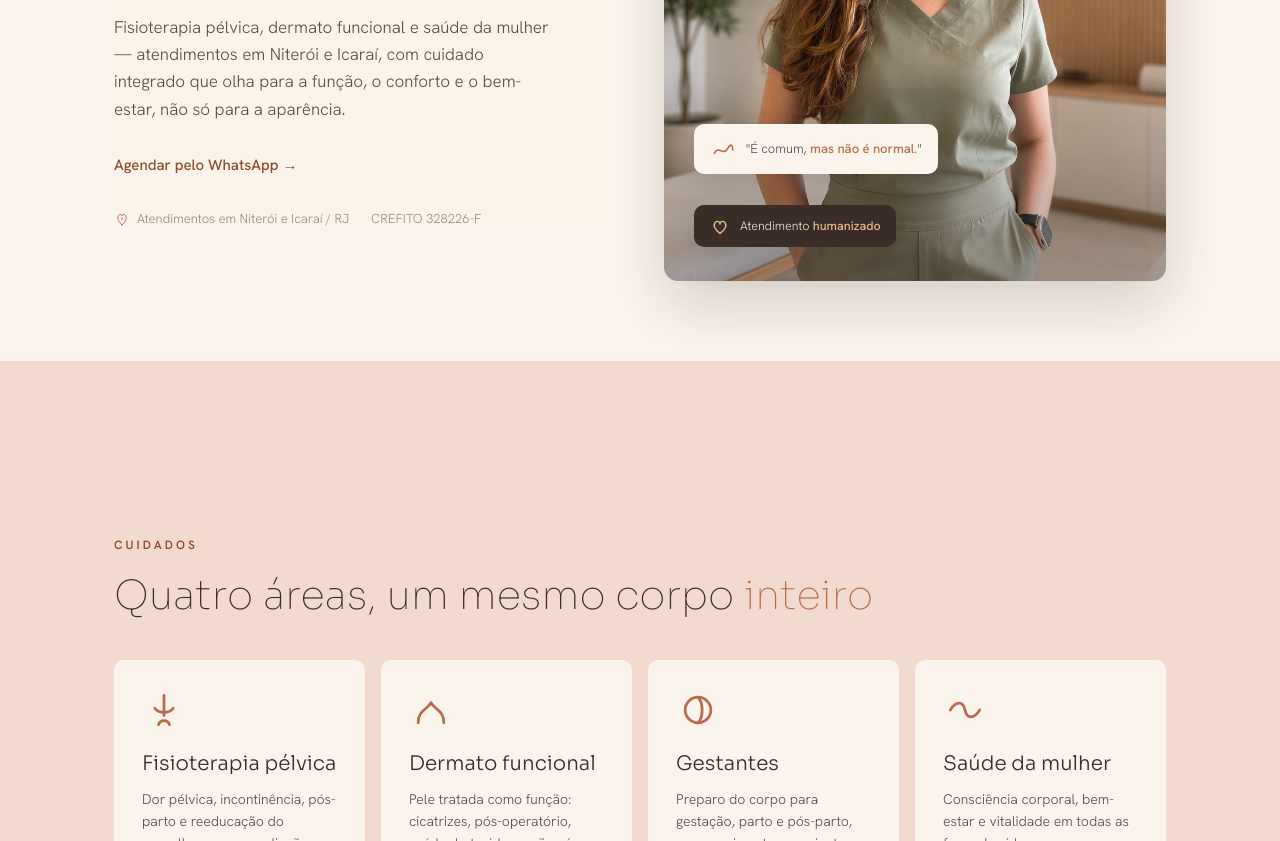
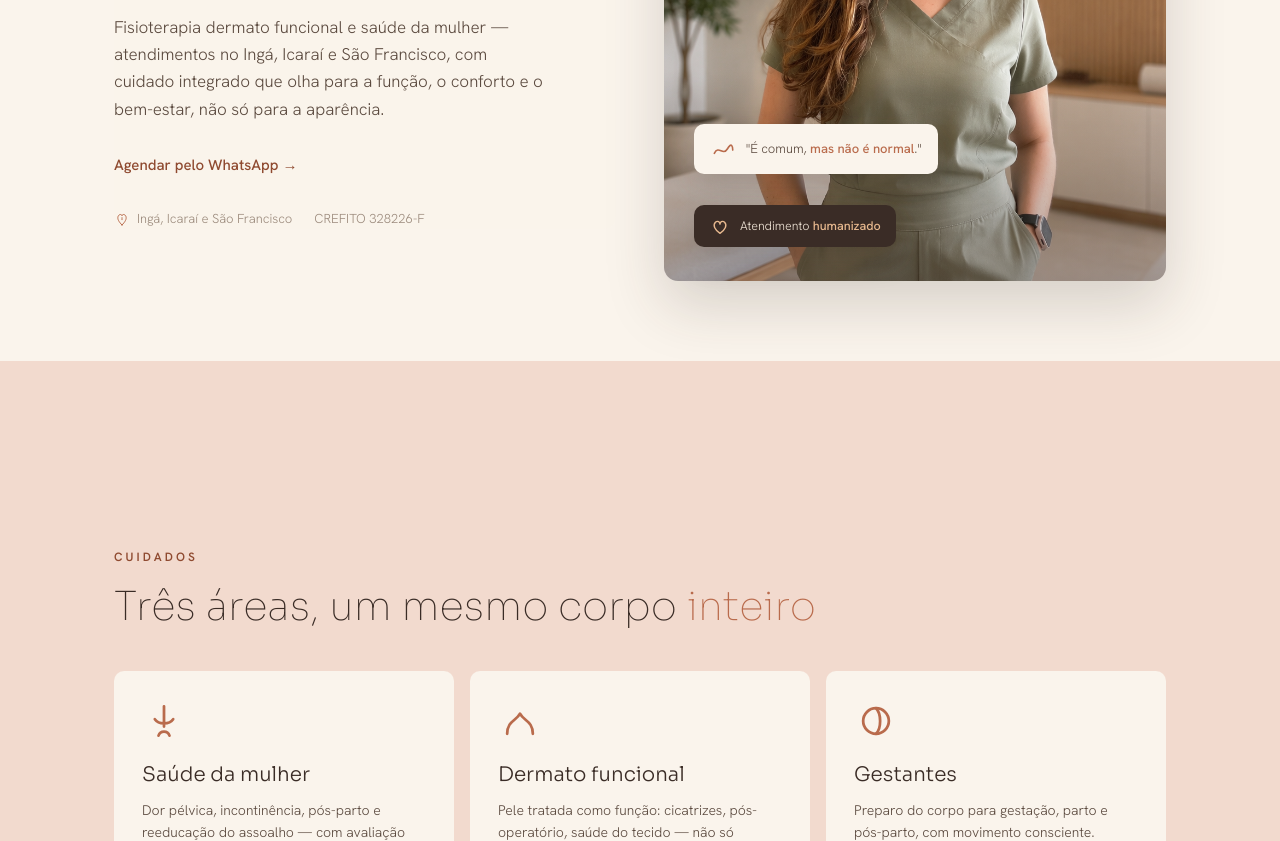
Before and after one commit to ffernndo/fisiocamillasodre, a plain HTML site: page index.html in a window 1280 px wide. Shown: the part 431-1272 px from the top of the page. Drawn offline with nearby package versions, Linux system fonts and the light colour scheme.

Commit message:
Ajustes de copy pedidos pela Camilla: areas de atendimento (Inga, Icarai e Sao Francisco), remove fisioterapia pelvica da hero e reorganiza bloco de cuidados para 3 areas

```diff
--- a/index.html
+++ b/index.html
@@ -67,12 +67,12 @@
         </div>
         <div style="font-size:12px;font-weight:600;letter-spacing:0.26em;text-transform:uppercase;color:#B96B4C;">Fisioterapia · Saúde da Mulher em Movimento</div>
         <h1 style="font-family:'Sora',sans-serif;font-weight:100;font-size:clamp(34px,4.6vw,54px);line-height:1.14;margin:20px 0 18px;text-wrap:pretty;">O corpo não se conserta. Ele <span style="color:#B96B4C;">volta a fluir</span>.</h1>
-        <p style="font-size:17px;color:#5B4A3F;max-width:46ch;margin:0 0 30px;">Fisioterapia pélvica, dermato funcional e saúde da mulher — atendimentos em Niterói e Icaraí, com cuidado integrado que olha para a função, o conforto e o bem-estar, não só para a aparência.</p>
+        <p style="font-size:17px;color:#5B4A3F;max-width:46ch;margin:0 0 30px;">Fisioterapia dermato funcional e saúde da mulher — atendimentos no Ingá, Icaraí e São Francisco, com cuidado integrado que olha para a função, o conforto e o bem-estar, não só para a aparência.</p>
         <div class="herocta" style="display:flex;gap:14px;align-items:center;flex-wrap:wrap;">
           <a href="https://wa.me/5521998993788" style="font-size:15px;font-weight:500;color:#8F4A30;">Agendar pelo WhatsApp →</a>
         </div>
         <div style="display:flex;gap:22px;margin-top:32px;font-size:13px;color:#9C8B7D;flex-wrap:wrap;">
-          <span style="display:inline-flex;align-items:center;gap:7px;"><svg viewBox="0 0 48 48" style="width:16px;flex-shrink:0;"><path d="M24 42 C 14 32, 10 24, 12 17 C 14 10, 22 8, 24 14 C 26 8, 34 10, 36 17 C 38 24, 34 32, 24 42 Z M 24 20 C 24 22, 24 24, 24 26" fill="none" stroke="#B96B4C" stroke-width="3" stroke-linecap="round" stroke-linejoin="round"></path></svg>Atendimentos em Niterói e Icaraí / RJ</span>
+          <span style="display:inline-flex;align-items:center;gap:7px;"><svg viewBox="0 0 48 48" style="width:16px;flex-shrink:0;"><path d="M24 42 C 14 32, 10 24, 12 17 C 14 10, 22 8, 24 14 C 26 8, 34 10, 36 17 C 38 24, 34 32, 24 42 Z M 24 20 C 24 22, 24 24, 24 26" fill="none" stroke="#B96B4C" stroke-width="3" stroke-linecap="round" stroke-linejoin="round"></path></svg>Ingá, Icaraí e São Francisco</span>
           <span>CREFITO 328226-F</span>
         </div>
       </div>
@@ -95,11 +95,11 @@
   <section id="servicos" style="background:#F2DACE;scroll-margin-top:70px;display:flex;align-items:center;min-height:720px;">
     <div style="max-width:1100px;margin:0 auto;padding:0 24px;width:100%;">
       <div style="font-size:12px;font-weight:600;letter-spacing:0.26em;text-transform:uppercase;color:#8F4A30;">Cuidados</div>
-      <h2 style="font-family:'Sora',sans-serif;font-weight:100;font-size:clamp(28px,3.4vw,40px);line-height:1.2;margin:16px 0 40px;">Quatro áreas, um mesmo corpo <span style="color:#B96B4C;">inteiro</span></h2>
+      <h2 style="font-family:'Sora',sans-serif;font-weight:100;font-size:clamp(28px,3.4vw,40px);line-height:1.2;margin:16px 0 40px;">Três áreas, um mesmo corpo <span style="color:#B96B4C;">inteiro</span></h2>
       <div style="display:grid;grid-template-columns:repeat(auto-fit,minmax(min(100%,230px),1fr));gap:16px;">
         <div style="background:#FAF4EC;border-radius:10px;padding:28px;display:flex;flex-direction:column;">
           <svg viewBox="0 0 48 48" style="width:44px;"><path d="M24 8 C 24 20, 24 26, 24 30 M 14 22 C 18 28, 30 28, 34 22 M 18 40 C 20 34, 28 34, 30 40" fill="none" stroke="#B96B4C" stroke-width="3" stroke-linecap="round"></path></svg>
-          <div style="font-family:'Sora',sans-serif;font-weight:300;font-size:20px;margin-top:16px;">Fisioterapia pélvica</div>
+          <div style="font-family:'Sora',sans-serif;font-weight:300;font-size:20px;margin-top:16px;">Saúde da mulher</div>
           <p style="font-size:14px;color:#5B4A3F;margin:8px 0 0;">Dor pélvica, incontinência, pós-parto e reeducação do assoalho — com avaliação individual.</p>
         </div>
         <div style="background:#FAF4EC;border-radius:10px;padding:28px;display:flex;flex-direction:column;">
@@ -111,11 +111,6 @@
           <svg viewBox="0 0 48 48" style="width:44px;"><circle cx="24" cy="24" r="14" fill="none" stroke="#B96B4C" stroke-width="3"></circle><path d="M24 10 C 30 16, 30 32, 24 38" fill="none" stroke="#B96B4C" stroke-width="3" stroke-linecap="round"></path></svg>
           <div style="font-family:'Sora',sans-serif;font-weight:300;font-size:20px;margin-top:16px;">Gestantes</div>
           <p style="font-size:14px;color:#5B4A3F;margin:8px 0 0;">Preparo do corpo para gestação, parto e pós-parto, com movimento consciente.</p>
-        </div>
-        <div style="background:#FAF4EC;border-radius:10px;padding:28px;display:flex;flex-direction:column;">
-          <svg viewBox="0 0 48 48" style="width:44px;"><path d="M8 24 C 14 14, 22 14, 24 24 C 26 34, 34 34, 40 24" fill="none" stroke="#B96B4C" stroke-width="3" stroke-linecap="round"></path></svg>
-          <div style="font-family:'Sora',sans-serif;font-weight:300;font-size:20px;margin-top:16px;">Saúde da mulher</div>
-          <p style="font-size:14px;color:#5B4A3F;margin:8px 0 0;">Consciência corporal, bem-estar e vitalidade em todas as fases da vida.</p>
         </div>
       </div>
     </div>
@@ -133,7 +128,7 @@
         <div style="font-size:12px;font-weight:600;letter-spacing:0.26em;text-transform:uppercase;color:#B96B4C;">Sobre</div>
         <h2 style="font-family:'Sora',sans-serif;font-weight:100;font-size:clamp(28px,3.4vw,40px);line-height:1.2;margin:16px 0 18px;">Prazer, <span style="color:#B96B4C;">Camilla</span></h2>
         <p style="font-size:16px;color:#5B4A3F;margin:0 0 14px;">Sou fisioterapeuta e trabalho com o corpo feminino de forma integrada — não só a aparência, mas a função, o conforto e o bem-estar. Muita coisa que a gente aprendeu a aceitar como "normal" (dor, desconforto, vergonha) é comum, mas não é normal — e se trata.</p>
-        <p style="font-size:16px;color:#5B4A3F;margin:0 0 26px;">Atendo em Niterói e Icaraí: avaliação individual, plano próprio para cada corpo e uma escuta que não tem pressa.</p>
+        <p style="font-size:16px;color:#5B4A3F;margin:0 0 26px;">Atendo no Ingá, Icaraí e São Francisco: avaliação individual, plano próprio para cada corpo e uma escuta que não tem pressa.</p>
         <div style="display:flex;gap:20px;font-size:13.5px;color:#9C8B7D;flex-wrap:wrap;">
           <span>CREFITO 328226-F</span>
           <span>·</span>
@@ -181,7 +176,7 @@
       <div style="position:relative;z-index:2;background:rgba(250,244,236,0.82);border-radius:12px;">
         <div style="font-size:12px;font-weight:600;letter-spacing:0.26em;text-transform:uppercase;color:#B96B4C;">O atendimento</div>
         <h2 style="font-family:'Sora',sans-serif;font-weight:100;font-size:clamp(28px,3.4vw,40px);line-height:1.2;margin:16px 0 18px;">Um cuidado que não parece <span style="color:#B96B4C;">hospital</span></h2>
-        <p style="font-size:16px;color:#5B4A3F;margin:0 0 14px;">Nada de protocolo frio: o atendimento em Niterói e Icaraí é pensado para o corpo relaxar antes mesmo da sessão começar — no seu ritmo, no seu espaço.</p>
+        <p style="font-size:16px;color:#5B4A3F;margin:0 0 14px;">Nada de protocolo frio: o atendimento no Ingá, Icaraí e São Francisco é pensado para o corpo relaxar antes mesmo da sessão começar — no seu ritmo, no seu espaço.</p>
         <p style="font-size:16px;color:#5B4A3F;margin:0 0 26px;">O toque é técnico e cuidadoso — cada sessão respeita o seu tempo e o seu limite.</p>
         <a href="https://wa.me/5521998993788" style="display:inline-block;background:#8F4A30;color:#FAF4EC;font-size:15px;font-weight:600;padding:14px 28px;border-radius:999px;" style-hover="background:#7A3D26;color:#FAF4EC;">Conversar no WhatsApp</a>
       </div>
@@ -220,7 +215,7 @@
         </details>
         <details style="background:#FAF4EC;border-radius:10px;padding:20px 24px;">
           <summary style="font-weight:500;font-size:16px;display:flex;justify-content:space-between;align-items:center;gap:12px;">Onde é o atendimento?<span style="color:#B96B4C;font-size:20px;flex-shrink:0;">+</span></summary>
-          <p style="font-size:14.5px;color:#5B4A3F;margin:12px 0 0;">Atendo em Niterói e Icaraí / RJ. Os detalhes de local são combinados no agendamento pelo WhatsApp.</p>
+          <p style="font-size:14.5px;color:#5B4A3F;margin:12px 0 0;">Atendo no Ingá, em Icaraí e em São Francisco. Os detalhes de local são combinados no agendamento pelo WhatsApp.</p>
         </details>
       </div>
     </div>
@@ -235,7 +230,7 @@
         <h2 style="font-family:'Sora',sans-serif;font-weight:100;font-size:clamp(30px,4vw,46px);line-height:1.16;margin:22px 0 14px;">Seu corpo está tentando <span style="color:#B96B4C;">dizer algo?</span></h2>
         <p style="font-size:16px;color:#5B4A3F;max-width:44ch;margin:0 0 30px;">Vamos conversar. A primeira avaliação é o espaço para entender o que o seu corpo precisa — sem julgamento, sem pressa.</p>
         <a href="https://wa.me/5521998993788" style="display:inline-block;background:#8F4A30;color:#FAF4EC;font-size:16px;font-weight:600;padding:17px 38px;border-radius:999px;" style-hover="background:#7A3D26;color:#FAF4EC;">Agendar pelo WhatsApp</a>
-        <div style="font-size:13px;color:#9C8B7D;margin-top:18px;">+55 21 99899-3788 · Atendimentos em Niterói e Icaraí / RJ</div>
+        <div style="font-size:13px;color:#9C8B7D;margin-top:18px;">+55 21 99899-3788 · Ingá, Icaraí e São Francisco</div>
       </div>
       <div style="position:relative;z-index:2;">
         <img src="assets/camilla/retrato_rose.png" alt="Camilla Sodré" style="width:100%;aspect-ratio:4/5;max-height:560px;object-fit:cover;border-radius:12px;display:block;box-shadow:0 24px 60px rgba(58,44,38,0.18);">
@@ -257,7 +252,7 @@
       <div style="display:flex;gap:18px;font-size:13px;align-items:center;flex-wrap:wrap;">
         <a href="https://instagram.com/camillasodre.fisio" style="color:#E7B98F;">@camillasodre.fisio</a>
         <a href="https://wa.me/5521998993788" style="color:#E7B98F;">+55 21 99899-3788</a>
-        <span>Atendimentos em Niterói e Icaraí / RJ</span>
+        <span>Ingá, Icaraí e São Francisco</span>
       </div>
     </div>
   </footer>
```
